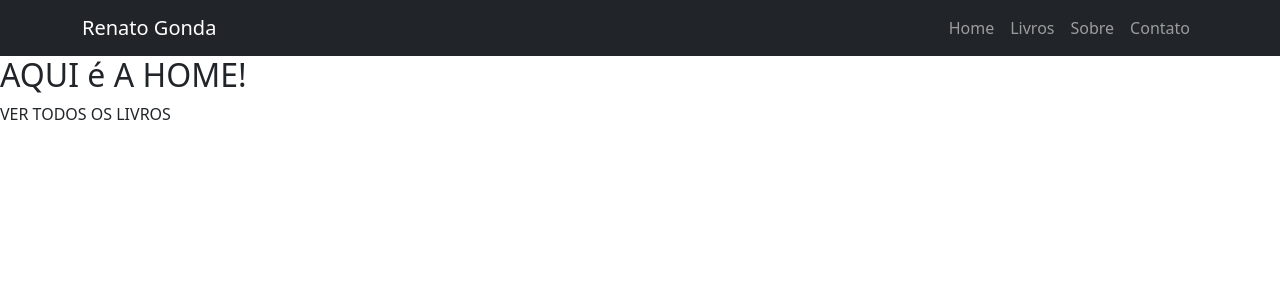
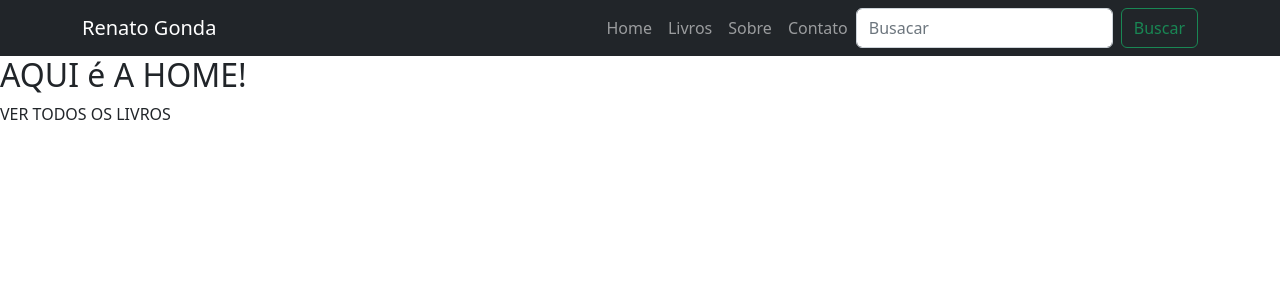
Before and after one commit to THIAGOMORGADO/Projeto_livros, a React (Create React App) app: page / in a window 1280 px wide. Shown: the top 300 px of the page. Built offline with nearby package versions, Linux system fonts and the light colour scheme.

Commit message:
atualização de navbar

```diff
--- a/src/components/Navbar/index.js
+++ b/src/components/Navbar/index.js
@@ -1,12 +1,11 @@
-import React, {useState} from 'react'
+import React from 'react'
 import {useNavigate} from 'react-router-dom';
 
+import './styles.css'
+
+import { Button, Container, Form, Nav, Navbar } from 'react-bootstrap/';
 
 
-import { Container, Nav, Navbar } from 'react-bootstrap/';
-
-
-import logo  from '../../assets/Logo.png';
 
 
 
@@ -31,22 +30,26 @@ export  function NavBar() {
     <>
       <Navbar collapseOnSelect expand="lg" bg="dark" variant="dark" >
         <Container >
-        <Navbar.Brand href="#home">
-            Renato Gonda
-          </Navbar.Brand>
-
-
-          <Nav className="justify-content-end">
-          <Navbar.Toggle aria-controls="responsive-navbar-nav" />
-            <Navbar.Collapse id="responsive-navbar-nav">
-              <Nav className="justify-content-end bar">
-                  <Nav.Link onClick={handleHome}>Home</Nav.Link>
-                  <Nav.Link onClick={handleBooks}>Livros</Nav.Link>
-                  <Nav.Link onClick={handleAbout}>Sobre</Nav.Link>
-                  <Nav.Link onClick={handleContacts}>Contato</Nav.Link>
-              </Nav>
-            </Navbar.Collapse>
-          </Nav>
+        <Navbar.Brand href="#home">Renato Gonda</Navbar.Brand>
+          <Navbar.Toggle aria-controls="responsive-navbar-nav"  />
+          <Navbar.Collapse  id="responsive-navbar-nav" >
+            <Nav className="me-auto nav_bar_items" >
+              <Nav.Link onClick={handleHome} className="navItem">Home</Nav.Link>
+              <Nav.Link onClick={handleBooks} className="navItem">Livros</Nav.Link>
+              <Nav.Link onClick={handleAbout} className="navItem">Sobre</Nav.Link>
+              <Nav.Link onClick={handleContacts} className="navItem">Contato</Nav.Link>
+              <br/>
+              <Form className="d-flex">
+            <Form.Control
+              type="search"
+              placeholder="Busacar"
+              className="me-2"
+              aria-label="Buscar..."
+            />
+            <Button variant="outline-success">Buscar</Button>
+          </Form>
+            </Nav>
+          </Navbar.Collapse>
       </Container>
     </Navbar>
     </>
--- /dev/null
+++ b/src/components/Navbar/styles.css
@@ -0,0 +1,16 @@
+@media (min-width: 900px) {
+  .nav_bar_items {
+    width: 100%;
+    display: flex !important;
+    justify-content: flex-end !important;
+    flex-direction: row !important;
+  }
+
+}
+@media(max-width: 730px) {
+  .navItem {
+    border-bottom: 1px solid #999;
+    margin-bottom: 0.5rem;
+    width: 70px;
+  }
+}
```
